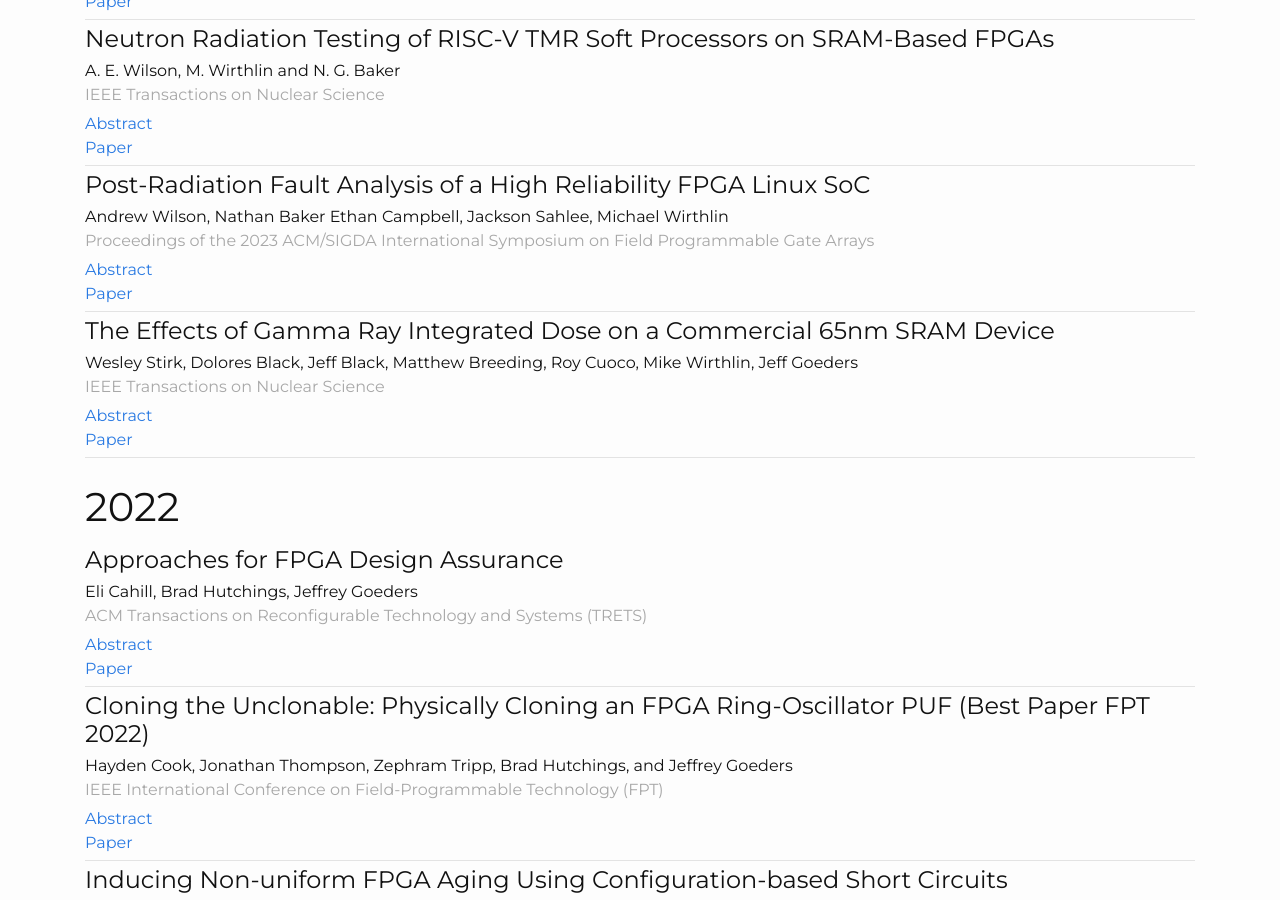
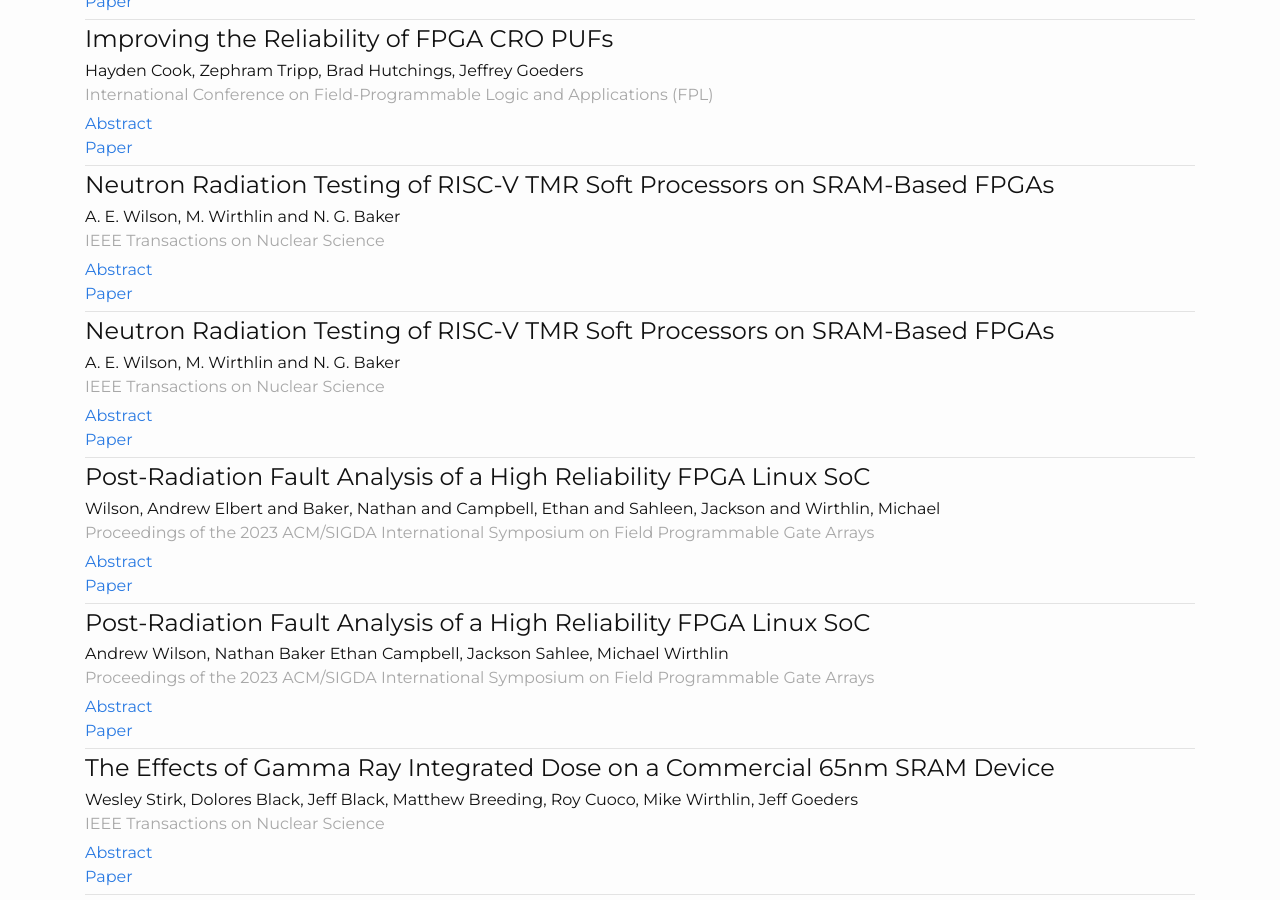
Before and after one commit to byuccl/byuccl.github.io, a Jekyll site: the page built from pages/papers.html, in a window 1280 px wide and 900 px high, scrolled down 1799 px. Built offline with Jekyll 4.4.1, drawn with Linux system fonts in a browser that asks for light colours; nearby versions of some CDN libraries; some of the changed lines change nothing that is shown; some of the changed text lies outside the part shown.

Commit message:
Updated papers

```diff
--- a/_data/papers.yaml
+++ b/_data/papers.yaml
@@ -15,6 +15,15 @@
   abstract: >
     Understanding how FPGAs age and how to control that aging is crucial for ensuring the reliability and security of FPGAs in critical applications. Due to the proprietary nature of commercial FPGAs, it can be challenging to validate aging models on real silicon, and most previous work has relied on circuit simulations to study the effects of FPGA aging. In this work, we leverage low-level placement and routing APIs provided by RapidWright to create a series of stressor and characterization circuits that allow us to measure the effects of aging on individual LUTs and routing resources in a 28nm FPGA. We demonstrate how these techniques allow fine-grained control of the relative aging of different FPGA resources, even to the point of aging individual paths within a single LUT. Several different aging experiments are demonstrated, and in a cumulative test, we show how different signal and LUT configurations can influence the aging rate by over 2x.
   url: https://ieeexplore.ieee.org/document/10705602
+
+- title: Improving Fault Tolerance for FPGA SoCs through Post-Radiation Design Analysis
+  authors: A. E. Wilson, N. Baker, E. Campbell, and M. Wirthlin
+  conference: ACM Transactions on Reconfigurable Technology and Systems
+  year: >
+    2024
+  abstract: >
+    FPGAs have been shown to operate reliably within harsh radiation environments by employing single-event upset (SEU) mitigation techniques, such as configuration scrubbing, triple-modular redundancy, error correction coding, and radiation aware implementation techniques. The effectiveness of these techniques, however, is limited when using complex system-level designs that employ complex I/O interfaces with single-point failures. In previous work, a complex SoC system running Linux applied several of these techniques only to obtain an improvement of 14× in mean time to failure (MTTF). A detailed post-radiation fault analysis found that the limitations in reliability were due to the DDR interface, the global clock network, and interconnect. This article applied a number of design-specific SEU mitigation techniques to address the limitations in reliability of this design. These changes include triplicating the global clock, optimizing the placement of the reduction output voters and input flip-flops, and employing a mapping technique called “striping.” The application of these techniques improved MTTF of the mitigated design by a factor of 1.54× and thus provides a 22.8X× MTTF improvement over the unmitigated design. A post-radiation fault analysis using BFAT was also performed to find the remaining design vulnerabilities.
+  url: https://doi.org/10.1145/3674841
 
 - title: Dose Rate Effects on Dynamic Operation of an 8-bit Microcontroller
   authors: Jeffrey Goeders, Dallin Wood, Victoriah Meyer, Cameron Samson, Jeffrey Black, Dolores Black, Mike Wirthlin
@@ -48,6 +57,24 @@
   abstract: >
     This work presents dose rate and neutron testing on an FRAM device in dynamic operation during radiation pulses. Radiation failure modes are shown to be unique. Dose rate failure is shown to be based primarily on integrated dose in the radiation pulse and terminates the FRAM operation and can alter up to 8 bytes of data in storage. Neutron failures are attributed to a shifting of data like a clocking error.
   url: https://ieeexplore.ieee.org/abstract/document/10476494
+
+- title: Neutron Radiation Testing of RISC-V TMR Soft Processors on SRAM-Based FPGAs
+  authors: A. E. Wilson, M. Wirthlin and N. G. Baker
+  conference: IEEE Transactions on Nuclear Science
+  year: >
+    2023
+  abstract: >
+    Soft, configurable processors within field programmable gate array (FPGA) designs are susceptible to single-event upsets (SEUs). SEU mitigation techniques such as triple modular redundancy (TMR) and configuration memory scrubbing can be used to improve the reliability of soft processor designs. This article presents the improvements in the reliability of five different TMR soft processors within a neutron radiation environment. The TMR processors achieved up to a 75× improvement in reliability at the cost of potentially 4.8× resource utilization and an average 12.4% decrease in maximum frequency compared with the unmitigated designs. This work compares the metrics of reliability, power consumption, and performance among the default unmitigated processors and their TMR variations.
+  url: https://ieeexplore.ieee.org/document/10012379
+
+- title: Post-Radiation Fault Analysis of a High Reliability FPGA Linux SoC
+  authors: Wilson, Andrew Elbert and Baker, Nathan and Campbell, Ethan and Sahleen, Jackson and Wirthlin, Michael
+  conference: Proceedings of the 2023 ACM/SIGDA International Symposium on Field Programmable Gate Arrays
+  year: >
+    2023
+  abstract: >
+    FPGAs are increasingly being used in space and other harsh radiation environments. However, SRAM-based FPGAs are susceptible to radiation in these environments and experience upsets within the configuration memory (CRAM), causing design failure. The effects of CRAM upsets can be mitigated using triple-modular redundancy and configuration scrubbing. This work investigates the reliability of a soft RISC-V SoC system executing the Linux operating system mitigated by TMR and configuration scrubbing. In particular, this paper analyzes the failures of this triplicated system observed at a high-energy neutron radiation experiment. Using a bitstream fault analysis tool, the failures of this system caused by CRAM upsets are traced back to the affected FPGA resource and design logic. This fault analysis identifies the interconnect and I/O as the most vulnerable FPGA resources and the DDR controller logic as the design logic most likely to cause a failure. By identifying the FPGA resources and design logic causing failures in this TMR system, additional design enhancements are proposed to create a more reliable design for harsh radiation environments.
+  url: https://doi.org/10.1145/3543622.3573191
 
 - title: "Improving the Reliability of FPGA CRO PUFs"
   authors: Hayden Cook, Zephram Tripp, Brad Hutchings, Jeffrey Goeders
```
